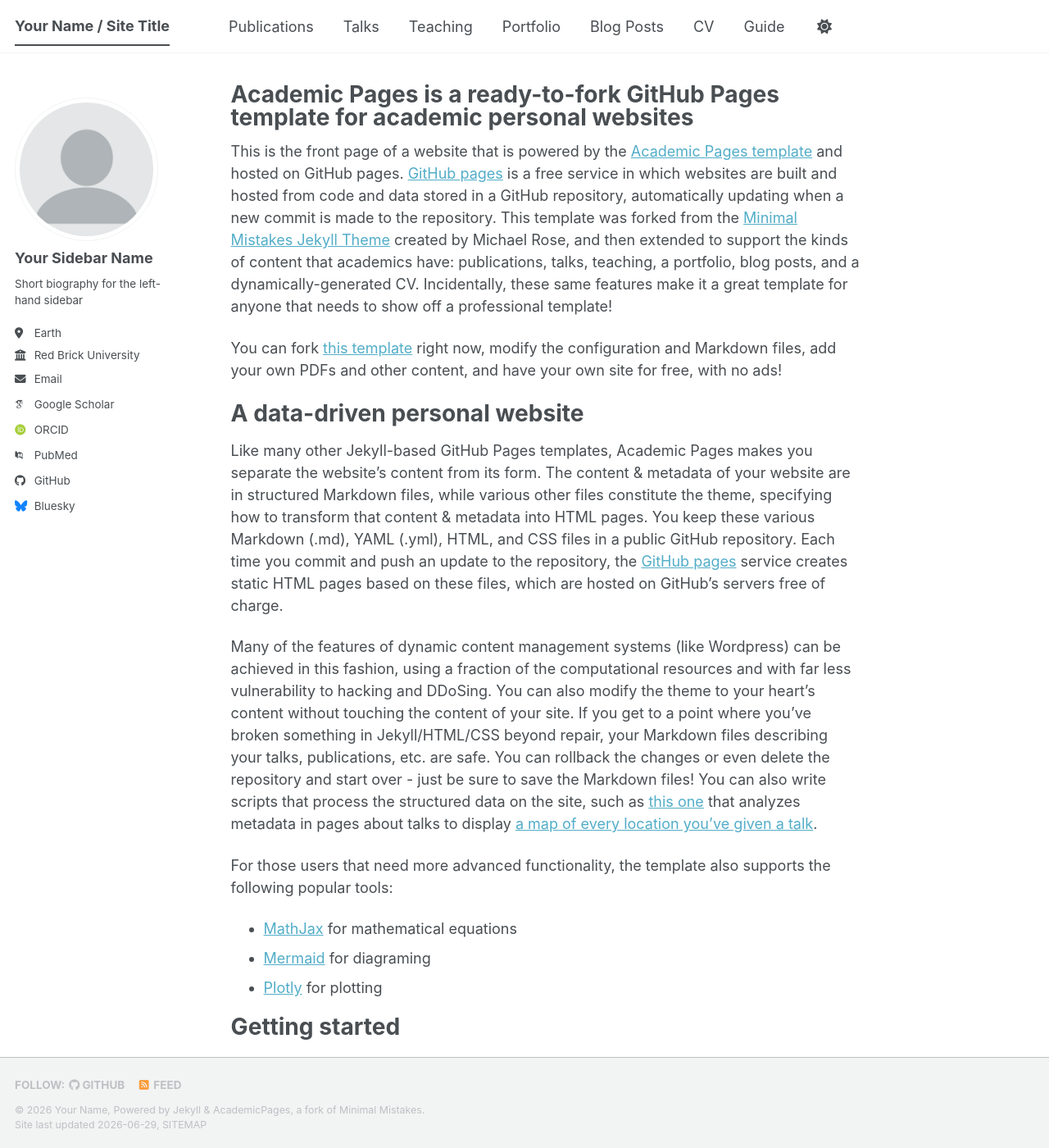
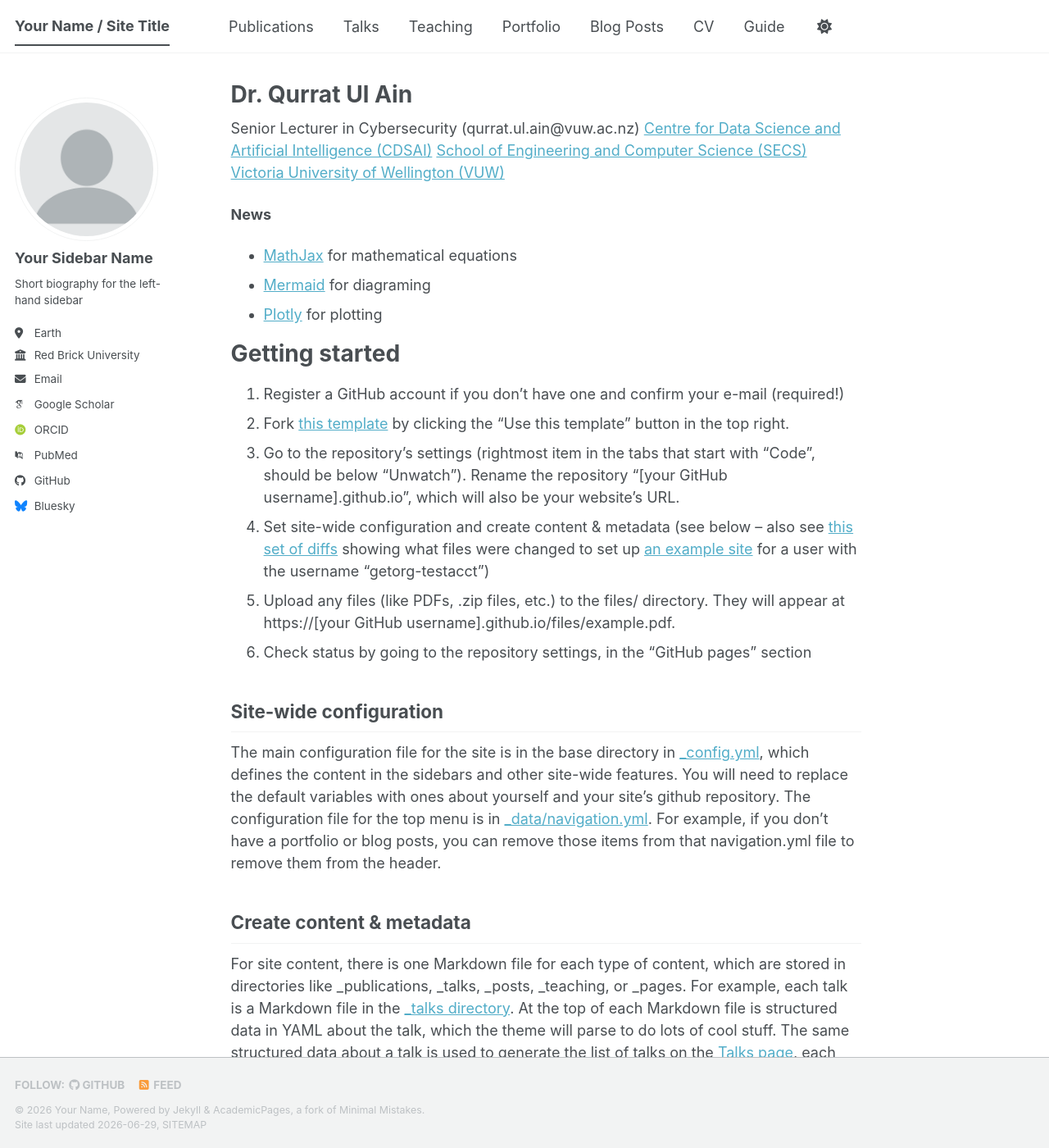
Before and after one commit to qurratulain-vuw/qurratulain-vuw.github.io, a Jekyll site: the page built from _pages/about.md, in a window 1280 px wide and 1400 px high. Shown: the whole window at 82% size. Built offline with Jekyll 4.4.1, drawn with Linux system fonts in a browser that asks for light colours; some web fonts are replaced; a script bundle is joined from its source files by our own code; library files that are not in the unit come from our copies.

Commit message:
Update about.md

```diff
--- a/_pages/about.md
+++ b/_pages/about.md
@@ -1,23 +1,20 @@
 ---
 permalink: /
-title: "Academic Pages is a ready-to-fork GitHub Pages template for academic personal websites"
+title: "Dr. Qurrat Ul Ain"
 author_profile: true
 redirect_from:
   - /about/
   - /about.html
 ---
 
-This is the front page of a website that is powered by the [Academic Pages template](https://github.com/academicpages/academicpages.github.io) and hosted on GitHub pages. [GitHub pages](https://pages.github.com) is a free service in which websites are built and hosted from code and data stored in a GitHub repository, automatically updating when a new commit is made to the repository. This template was forked from the [Minimal Mistakes Jekyll Theme](https://mmistakes.github.io/minimal-mistakes/) created by Michael Rose, and then extended to support the kinds of content that academics have: publications, talks, teaching, a portfolio, blog posts, and a dynamically-generated CV. Incidentally, these same features make it a great template for anyone that needs to show off a professional template!
+Senior Lecturer in Cybersecurity (qurrat.ul.ain@vuw.ac.nz)
+[Centre for Data Science and Artificial Intelligence (CDSAI)](https://www.wgtn.ac.nz/cdsai)
+[School of Engineering and Computer Science (SECS)](https://www.wgtn.ac.nz/ecs)
+[Victoria University of Wellington (VUW)](https://www.wgtn.ac.nz/)
 
- You can fork [this template](https://github.com/academicpages/academicpages.github.io) right now, modify the configuration and Markdown files, add your own PDFs and other content, and have your own site for free, with no ads!
+**News**
 
-A data-driven personal website
-======
-Like many other Jekyll-based GitHub Pages templates, Academic Pages makes you separate the website's content from its form. The content & metadata of your website are in structured Markdown files, while various other files constitute the theme, specifying how to transform that content & metadata into HTML pages. You keep these various Markdown (.md), YAML (.yml), HTML, and CSS files in a public GitHub repository. Each time you commit and push an update to the repository, the [GitHub pages](https://pages.github.com/) service creates static HTML pages based on these files, which are hosted on GitHub's servers free of charge.
 
-Many of the features of dynamic content management systems (like Wordpress) can be achieved in this fashion, using a fraction of the computational resources and with far less vulnerability to hacking and DDoSing. You can also modify the theme to your heart's content without touching the content of your site. If you get to a point where you've broken something in Jekyll/HTML/CSS beyond repair, your Markdown files describing your talks, publications, etc. are safe. You can rollback the changes or even delete the repository and start over - just be sure to save the Markdown files! You can also write scripts that process the structured data on the site, such as [this one](https://github.com/academicpages/academicpages.github.io/blob/master/talkmap.ipynb) that analyzes metadata in pages about talks to display [a map of every location you've given a talk](https://academicpages.github.io/talkmap.html).
-
-For those users that need more advanced functionality, the template also supports the following popular tools:
 - [MathJax](https://www.mathjax.org/) for mathematical equations
 - [Mermaid](https://mermaid.js.org/) for diagraming
 - [Plotly](https://plotly.com/javascript/) for plotting
```
